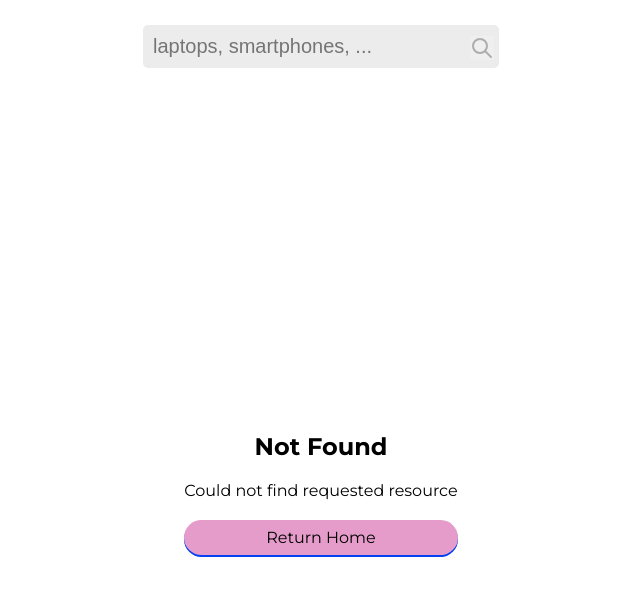
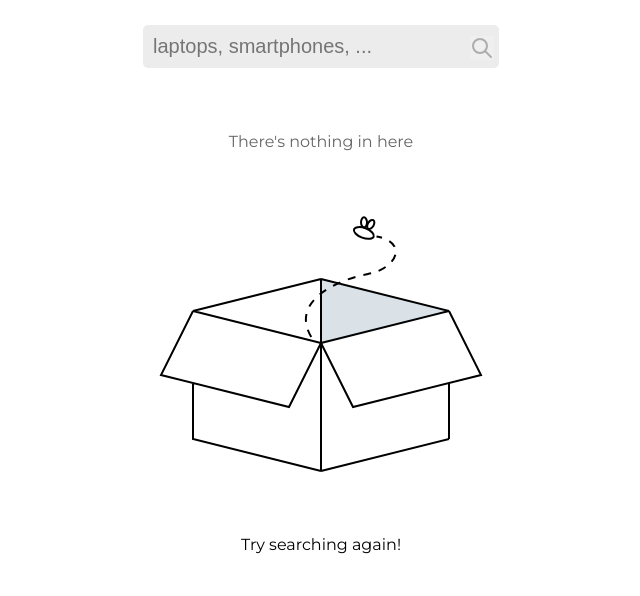
Before and after one commit to abrahamgalue/pruebas-tecnicas-react, a Next.js app in the folder 03-bazar-universal/: page /items in a window 1280 px wide. Before the commit this address had no page. Shown: the top 596 px of the page, without its empty margins (319-959 px from the left). Built offline with nearby package versions, Linux system fonts and the light colour scheme.

Commit message:
Added Empty State to the UI

```diff
--- /dev/null
+++ b/03-bazar-universal/src/app/components/EmtyState.tsx
@@ -0,0 +1,12 @@
+import styles from './empty-state.module.css'
+import { SearchNotFound } from './Icons'
+
+export default function EmptyState() {
+  return (
+    <main className={styles.main}>
+      <span className={styles.title}>There&apos;s nothing in here</span>
+      <SearchNotFound />
+      <p>Try searching again!</p>
+    </main>
+  )
+}
--- a/03-bazar-universal/src/app/components/Icons.tsx
+++ b/03-bazar-universal/src/app/components/Icons.tsx
@@ -18,3 +18,45 @@ export const SearchIcon = () => {
     </svg>
   )
 }
+
+export const SearchNotFound = () => {
+  return (
+    <svg
+      width='512'
+      height='384'
+      viewBox='0 0 512 384'
+      fill='none'
+      xmlns='http://www.w3.org/2000/svg'
+    >
+      <rect width='512' height='384' fill='white' />
+      <path d='M384 288V232' stroke='black' strokeWidth='2' />
+      <path d='M384 160L256 128L256 192L384 160Z' fill='#DAE1E7' />
+      <path
+        d='M256 320V192M256 320L128 288L128 232M256 320L384 288M256 192L128 160M256 192L224 256C173.915 243.491 146.085 236.509 96 224L128 160M256 192L288 256L416 224L384 160M256 192L384 160M256 192L256 128M128 160L256 128M256 128L384 160'
+        stroke='black'
+        strokeWidth='2'
+      />
+      <path
+        d='M308.72 85.5809C308.342 86.61 307.098 87.4712 304.906 87.7555C302.768 88.0327 300.001 87.7058 297.14 86.6551C294.279 85.6045 291.958 84.0633 290.507 82.4684C289.02 80.8331 288.629 79.3713 289.007 78.3422C289.385 77.3131 290.629 76.4519 292.821 76.1676C294.959 75.8904 297.726 76.2173 300.587 77.268C303.448 78.3186 305.769 79.8598 307.219 81.4547C308.706 83.09 309.098 84.5518 308.72 85.5809Z'
+        stroke='black'
+        strokeWidth='2'
+      />
+      <path
+        d='M302.024 71.3107C302.053 72.7974 301.674 74.1058 301.091 75.0171C300.504 75.9355 299.786 76.3543 299.12 76.367C298.454 76.3797 297.721 75.9886 297.099 75.0933C296.482 74.2049 296.054 72.9118 296.025 71.4252C295.997 69.9385 296.376 68.63 296.959 67.7187C297.546 66.8004 298.263 66.3816 298.93 66.3689C299.596 66.3561 300.329 66.7473 300.951 67.6426C301.568 68.531 301.996 69.824 302.024 71.3107Z'
+        stroke='black'
+        strokeWidth='2'
+      />
+      <path
+        d='M308.333 74.9813C307.572 76.2593 306.56 77.1711 305.585 77.6379C304.601 78.1083 303.771 78.0855 303.198 77.7449C302.626 77.4044 302.209 76.6854 302.153 75.5967C302.098 74.5165 302.416 73.192 303.176 71.914C303.936 70.6361 304.948 69.7243 305.924 69.2575C306.907 68.7871 307.738 68.8098 308.31 69.1504C308.883 69.4909 309.299 70.21 309.355 71.2986C309.411 72.3789 309.093 73.7033 308.333 74.9813Z'
+        stroke='black'
+        strokeWidth='2'
+      />
+      <path
+        d='M246.247 186C224 148.5 276.542 127.601 303 123C331.481 117.76 344 91.5 311.5 85.5'
+        stroke='black'
+        strokeWidth='2'
+        strokeDasharray='8 8'
+      />
+    </svg>
+  )
+}
--- /dev/null
+++ b/03-bazar-universal/src/app/components/empty-state.module.css
@@ -0,0 +1,12 @@
+.main {
+  align-items: center;
+  display: flex;
+  flex-direction: column;
+  height: 500px;
+  justify-content: center;
+  text-align: center;
+}
+
+.title {
+  opacity: .6;
+}
--- a/03-bazar-universal/src/app/items/[id]/page.tsx
+++ b/03-bazar-universal/src/app/items/[id]/page.tsx
@@ -2,7 +2,7 @@ import api from '@/app/lib/api'
 import styles from './product.module.css'
 import Link from 'next/link'
 import Button from '@/app/components/Button'
-import NotFound from '@/app/not-found'
+import EmptyState from '@/app/components/EmtyState'
 
 export async function generateStaticParams() {
   return [
@@ -107,7 +107,7 @@ export default async function Products({
   const product = await api.item.fetch(id)
 
   if (product.status === 404) {
-    return <NotFound />
+    return <EmptyState />
   }
 
   return (
--- a/03-bazar-universal/src/app/items/page.tsx
+++ b/03-bazar-universal/src/app/items/page.tsx
@@ -2,7 +2,7 @@ import api from '@/app/lib/api'
 import styles from './page.module.css'
 import { Product, ProductCategories } from '../../../types'
 import Link from 'next/link'
-import NotFound from '../not-found'
+import EmptyState from '../components/EmtyState'
 
 export default async function ProductsPage({
   searchParams,
@@ -13,7 +13,7 @@ export default async function ProductsPage({
   const { products, total, categories, status } = data
 
   if (status === 404) {
-    return <NotFound />
+    return <EmptyState />
   }
 
   return (
```
